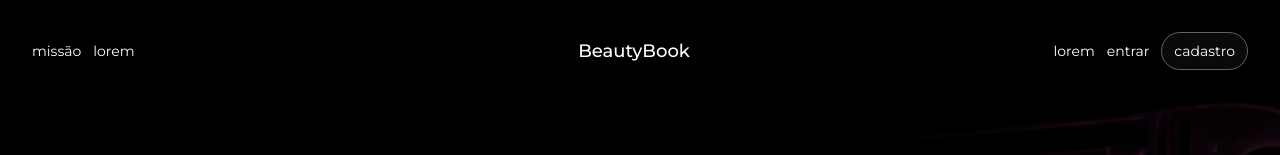
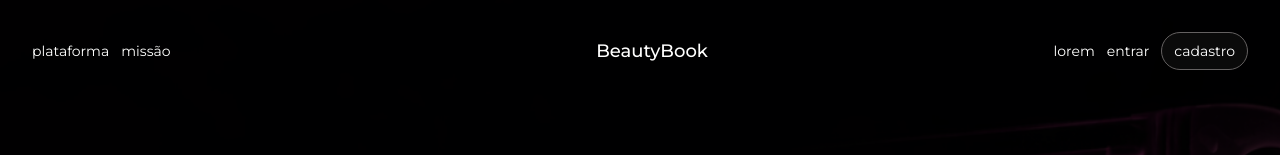
Before and after one commit to rogeranacleto/beautybook-app, a React (Vite) app: page / in a window 1280 px wide. Shown: the top 155 px of the page. Built offline with nearby package versions, Linux system fonts and the light colour scheme.

Commit message:
feat: add link in header section

```diff
--- a/src/components/Header/index.tsx
+++ b/src/components/Header/index.tsx
@@ -1,20 +1,33 @@
+import { Link } from "react-router";
 export function Header(){
-    return(
+    return (
       <div className="max-w-screen bg-transparent">
         <nav className="flex justify-between p-8 items-center">
           <div className="flex gap-3 items-center">
-                    <p className="text-sm">missão</p>
-                    <p className="text-sm">lorem</p>
+              <p className="text-sm hover:text-[#f0a] duration-300 ease-in-out">
+                plataforma
+              </p>
+              <p className="text-sm hover:text-[#f0a] duration-300 ease-in-out">
+                missão
+              </p>
           </div>
           <div>
-                    <h1 className="font-medium text-lg text-center ml-20">BeautyBook</h1>
+            <h1 className="font-medium text-lg text-center ml-20">
+              BeautyBook
+            </h1>
           </div>
           <div className="flex gap-3 items-center">
             <p className="text-sm">lorem</p>
+            <Link to={"/login"}>
               <p className="text-sm">entrar</p>
-                    <p className="text-sm bg-[#0A0A0A] border border-solid border-[#646161] pl-3 pr-3 pt-2 pb-2 rounded-3xl cursor-pointer">cadastro</p>
+            </Link>
+            <Link to={"/signup"}>
+              <p className="text-sm bg-[#0A0A0A] border border-solid border-[#646161] pl-3 pr-3 pt-2 pb-2 rounded-3xl cursor-pointer">
+                cadastro
+              </p>
+            </Link>
           </div>
         </nav>
       </div>
-    )
+    );
 }
```
Lines whose indentation alone changed are shown as unchanged.
